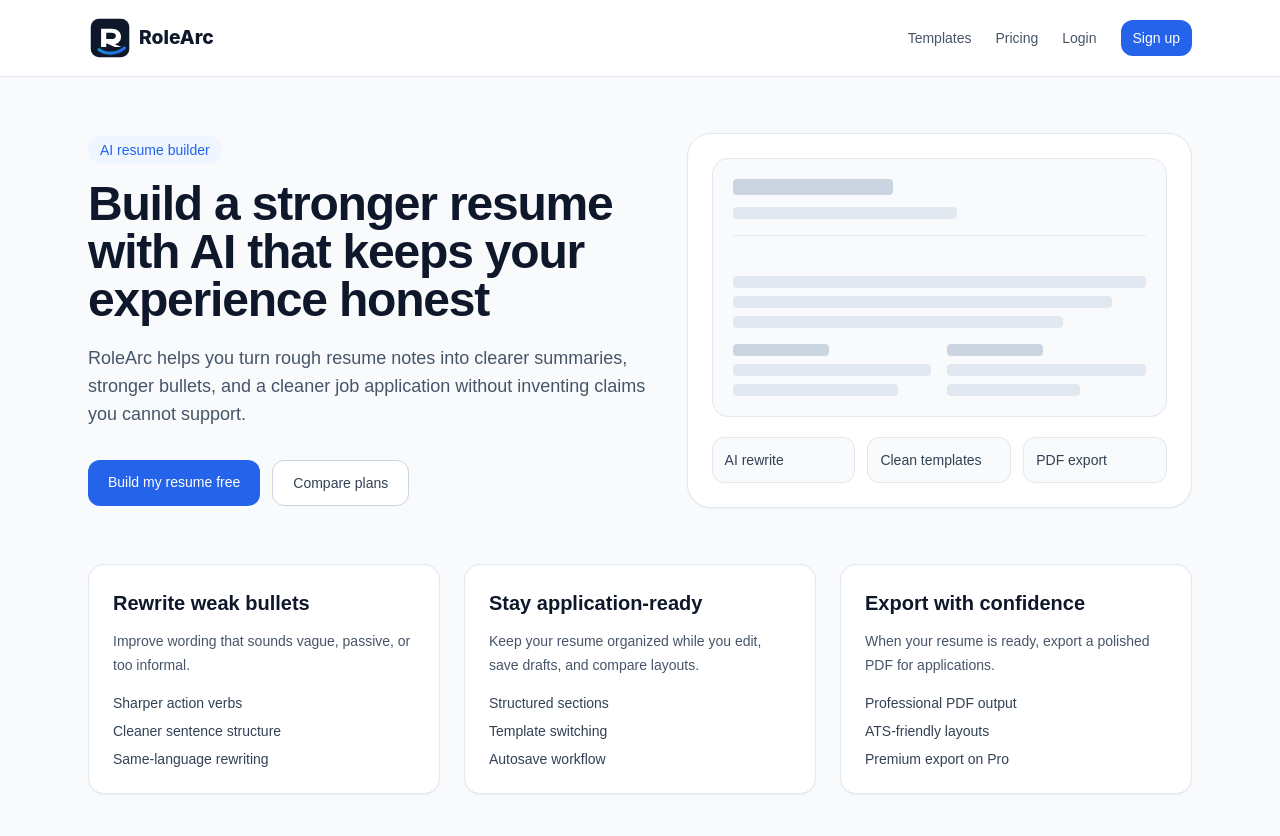
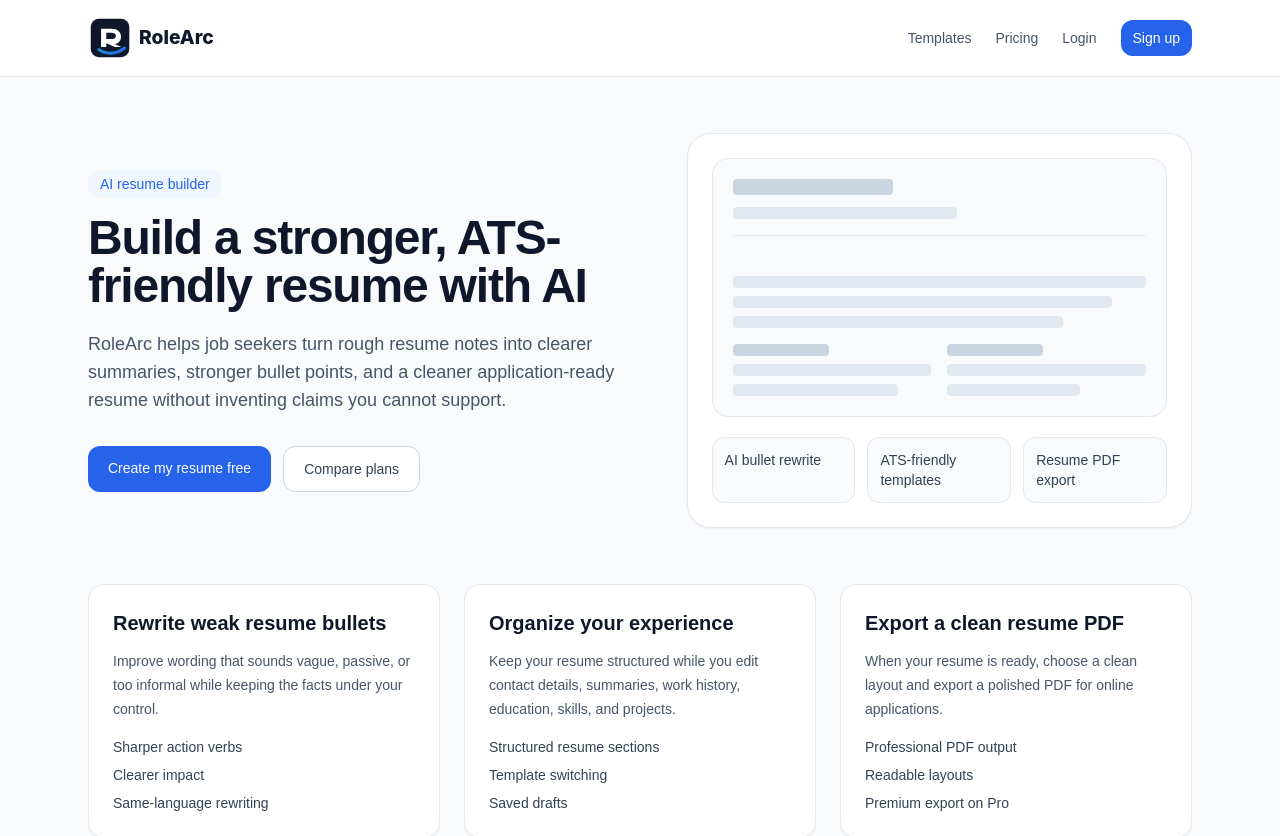
Before and after one commit to kalex-313/resume-mvp, a Next.js app: page /ai-resume-builder in a window 1280 px wide. Shown: the top 836 px of the page. Built offline with nearby package versions, Linux system fonts and the light colour scheme; no server answers.

Commit message:
Improve homepage and AI resume builder SEO

```diff
--- a/src/app/ai-resume-builder/page.tsx
+++ b/src/app/ai-resume-builder/page.tsx
@@ -2,11 +2,17 @@ import type { Metadata } from "next";
 import { SeoLandingPage } from "@/components/marketing/seo-landing-page";
 
 export const metadata: Metadata = {
-  title: "AI Resume Builder | RoleArc",
+  title: "AI Resume Builder for Job-Ready Resumes | RoleArc",
   description:
-    "Build a job-ready resume with AI rewrite, clean templates, and polished PDF export in RoleArc.",
+    "Use RoleArc's AI resume builder to rewrite weak bullet points, organize your experience, choose ATS-friendly templates, and export a polished resume PDF.",
   alternates: {
     canonical: "/ai-resume-builder",
+  },
+  openGraph: {
+    title: "AI Resume Builder for Job-Ready Resumes | RoleArc",
+    description:
+      "Rewrite weak resume bullets, organize your experience, and build a cleaner ATS-friendly resume before you apply.",
+    url: "/ai-resume-builder",
   },
 };
 
@@ -14,32 +20,37 @@ export default function AiResumeBuilderPage() {
   return (
     <SeoLandingPage
       eyebrow="AI resume builder"
-      title="Build a stronger resume with AI that keeps your experience honest"
-      description="RoleArc helps you turn rough resume notes into clearer summaries, stronger bullets, and a cleaner job application without inventing claims you cannot support."
-      primaryCta="Build my resume free"
-      proofPoints={["AI rewrite", "Clean templates", "PDF export"]}
+      title="Build a stronger, ATS-friendly resume with AI"
+      description="RoleArc helps job seekers turn rough resume notes into clearer summaries, stronger bullet points, and a cleaner application-ready resume without inventing claims you cannot support."
+      primaryCta="Create my resume free"
+      proofPoints={["AI bullet rewrite", "ATS-friendly templates", "Resume PDF export"]}
       sections={[
         {
-          title: "Rewrite weak bullets",
-          body: "Improve wording that sounds vague, passive, or too informal.",
-          items: ["Sharper action verbs", "Cleaner sentence structure", "Same-language rewriting"],
+          title: "Rewrite weak resume bullets",
+          body: "Improve wording that sounds vague, passive, or too informal while keeping the facts under your control.",
+          items: ["Sharper action verbs", "Clearer impact", "Same-language rewriting"],
         },
         {
-          title: "Stay application-ready",
-          body: "Keep your resume organized while you edit, save drafts, and compare layouts.",
-          items: ["Structured sections", "Template switching", "Autosave workflow"],
+          title: "Organize your experience",
+          body: "Keep your resume structured while you edit contact details, summaries, work history, education, skills, and projects.",
+          items: ["Structured resume sections", "Template switching", "Saved drafts"],
         },
         {
-          title: "Export with confidence",
-          body: "When your resume is ready, export a polished PDF for applications.",
-          items: ["Professional PDF output", "ATS-friendly layouts", "Premium export on Pro"],
+          title: "Export a clean resume PDF",
+          body: "When your resume is ready, choose a clean layout and export a polished PDF for online applications.",
+          items: ["Professional PDF output", "Readable layouts", "Premium export on Pro"],
         },
       ]}
       faqs={[
         {
-          question: "Can AI write my whole resume for me?",
+          question: "Can an AI resume builder write my whole resume for me?",
           answer:
             "RoleArc is designed to improve the material you provide. You should review every suggestion and keep only details that truthfully match your experience.",
+        },
+        {
+          question: "Is RoleArc an ATS-friendly resume builder?",
+          answer:
+            "RoleArc focuses on clean resume sections, readable layouts, and practical wording. That can make your resume easier for applicant tracking systems and recruiters to review, although no resume builder can guarantee screening results.",
         },
         {
           question: "Does RoleArc work for English and Chinese resumes?",
--- a/src/app/page.tsx
+++ b/src/app/page.tsx
@@ -1,4 +1,5 @@
 import Link from "next/link";
+import type { Metadata } from "next";
 import { SiteHeader } from "@/components/layout/site-header";
 import { SiteFooter } from "@/components/layout/site-footer";
 import { createClient } from "@/lib/supabase/server";
@@ -9,6 +10,21 @@ import { PricingComparison } from "@/components/marketing/pricing-comparison";
 import { TrackLink } from "@/components/analytics/track-link";
 
 export const dynamic = "force-dynamic";
+
+export const metadata: Metadata = {
+  title: "RoleArc | AI Resume Builder for ATS-Friendly Resumes",
+  description:
+    "Create an ATS-friendly resume with AI rewrite, clean resume templates, and polished PDF export. Start free with RoleArc and improve your resume before applying.",
+  alternates: {
+    canonical: "/",
+  },
+  openGraph: {
+    title: "RoleArc | AI Resume Builder for ATS-Friendly Resumes",
+    description:
+      "Build a cleaner, job-ready resume with AI rewrite, ATS-friendly templates, and polished PDF export.",
+    url: "/",
+  },
+};
 
 export default async function HomePage() {
   const supabase = await createClient();
@@ -27,7 +43,7 @@ export default async function HomePage() {
       priceCurrency: "USD",
     },
     description:
-      "RoleArc is an AI resume builder for creating cleaner drafts, improving resume wording, and exporting polished PDFs.",
+      "RoleArc is an AI resume builder for creating ATS-friendly resumes, improving resume wording, and exporting polished PDFs.",
   };
 
   return (
@@ -41,13 +57,14 @@ export default async function HomePage() {
         <section className="grid gap-10 lg:grid-cols-[1.1fr_0.9fr] lg:items-center">
           <div>
             <p className="mb-4 inline-flex rounded-full bg-brand-50 px-3 py-1 text-sm font-medium text-brand-600">
-              AI resume builder for real job applications
+              AI resume builder for ATS-friendly job applications
             </p>
             <h1 className="max-w-3xl text-5xl font-bold tracking-tight text-slate-900">
-              Turn a rough resume into a cleaner application-ready draft
+              Build a cleaner, job-ready resume before you apply
             </h1>
             <p className="mt-5 max-w-2xl text-lg leading-8 text-slate-600">
-              Start free, choose an ATS-friendly template, improve weak wording with AI, and upgrade only when you need premium templates or polished PDF export.
+              Start free with a practical resume builder, choose an ATS-friendly template, improve weak bullet
+              points with AI, and export a polished PDF when your resume is ready.
             </p>
 
             <div className="mt-8 flex flex-wrap gap-4">
@@ -57,7 +74,7 @@ export default async function HomePage() {
                 eventParams={{ source: "home_hero" }}
                 className="rounded-xl bg-brand-600 px-5 py-3 text-white"
               >
-                {user ? "Open Dashboard" : "Build My Resume Free"}
+                {user ? "Open Dashboard" : "Create My Resume Free"}
               </TrackLink>
               <TrackLink
                 href="/pricing"
@@ -70,7 +87,7 @@ export default async function HomePage() {
             </div>
 
             <p className="mt-3 text-sm text-slate-500">
-              No credit card needed to start. Your draft stays editable before you decide to upgrade.
+              No credit card needed to start. Write, save, and edit your resume before deciding whether Pro is worth it.
             </p>
 
             <div className="mt-8 grid gap-3 sm:grid-cols-3">
@@ -121,21 +138,21 @@ export default async function HomePage() {
             <div>
               <p className="text-sm font-medium text-brand-600">Why people try RoleArc first</p>
               <h2 className="mt-2 text-2xl font-semibold text-slate-900">
-                Useful before payment, stronger when you are ready to apply
+                Useful before payment, stronger when your resume is ready to send
               </h2>
             </div>
             <div className="grid gap-3 sm:grid-cols-3">
               <div className="rounded-2xl bg-slate-50 p-4">
                 <p className="text-sm font-semibold text-slate-900">Draft before you pay</p>
-                <p className="mt-1 text-sm text-slate-600">Create and save a resume before choosing Pro.</p>
+                <p className="mt-1 text-sm text-slate-600">Create and save your first resume before choosing Pro.</p>
               </div>
               <div className="rounded-2xl bg-slate-50 p-4">
                 <p className="text-sm font-semibold text-slate-900">Rewrite weak bullets</p>
-                <p className="mt-1 text-sm text-slate-600">Turn plain wording into clearer resume language.</p>
+                <p className="mt-1 text-sm text-slate-600">Turn vague work notes into clearer resume bullet points.</p>
               </div>
               <div className="rounded-2xl bg-slate-50 p-4">
                 <p className="text-sm font-semibold text-slate-900">Export when finished</p>
-                <p className="mt-1 text-sm text-slate-600">Use Pro when you want the polished PDF version.</p>
+                <p className="mt-1 text-sm text-slate-600">Use Pro when you want premium templates and a polished PDF.</p>
               </div>
             </div>
           </div>
@@ -175,9 +192,9 @@ export default async function HomePage() {
           <div className="mb-6">
             <h2 className="text-3xl font-bold text-slate-900">Start from the resume path that fits you</h2>
             <p className="mt-2 max-w-3xl text-slate-600">
-              Different job searches need different resume angles. Choose a focused RoleArc page for AI rewriting,
-              ATS-friendly templates, Canadian applications, student resumes, career changes, entry level roles,
-              or polished PDF export.
+              Different job searches need different resume angles. Choose a focused RoleArc page for AI resume
+              rewriting, ATS-friendly templates, Canadian applications, student resumes, career changes, entry level
+              roles, or polished PDF export.
             </p>
           </div>
 
```
